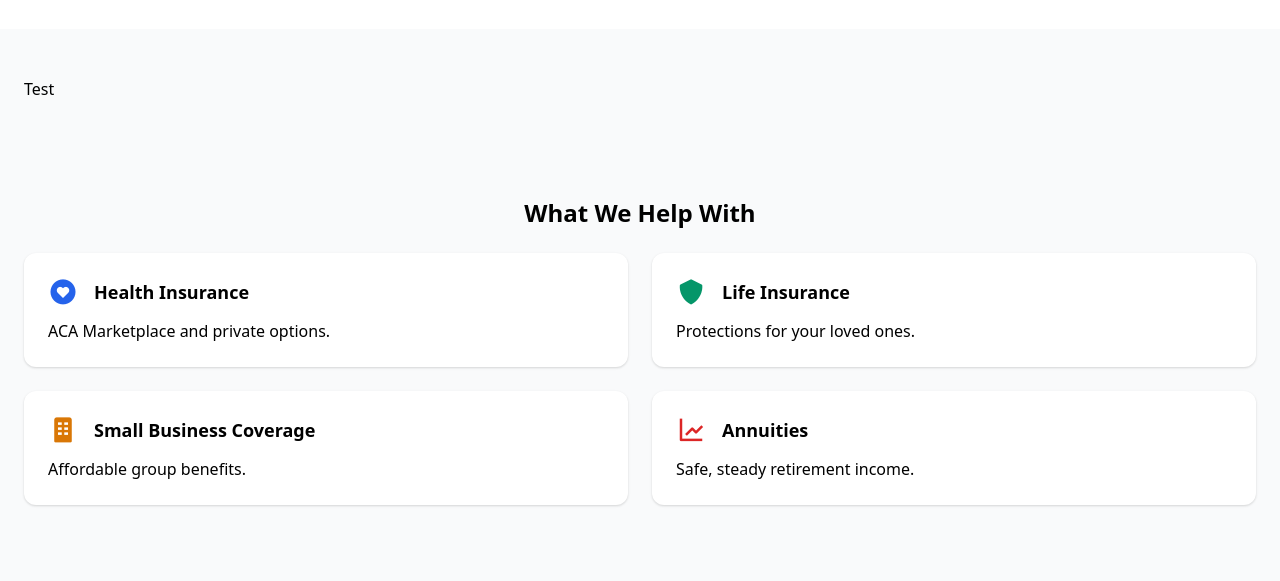
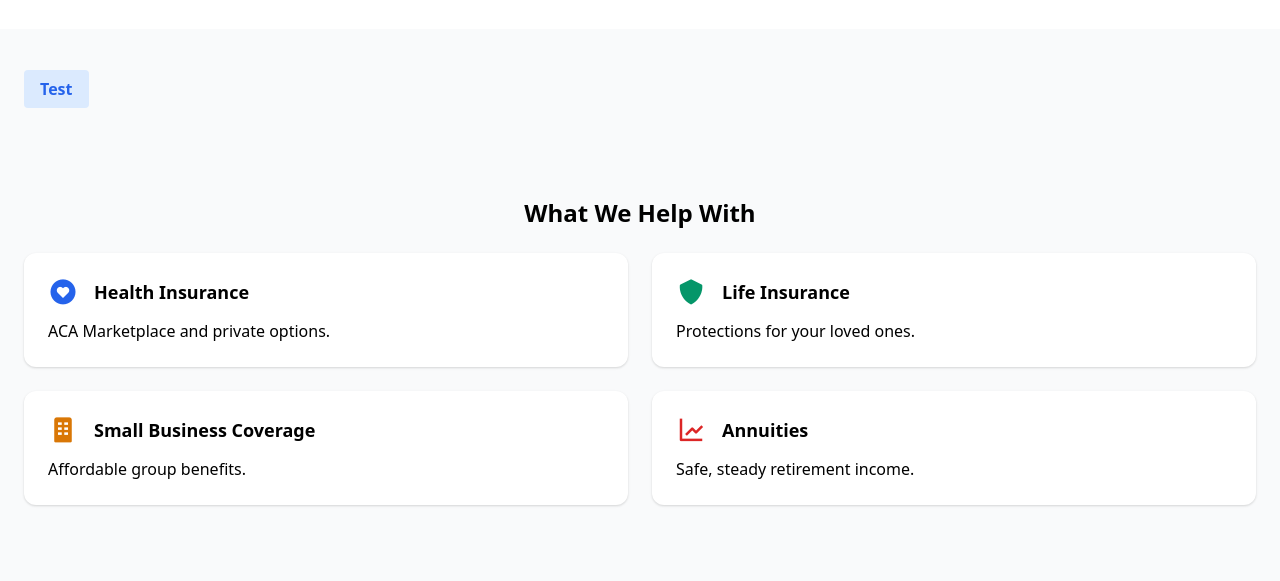
Before and after one commit to cristian9217/insurance-page, a plain HTML site: page index.html in a window 1280 px wide. Shown: the part 219-800 px from the top of the page. Drawn offline with nearby package versions, Linux system fonts and the light colour scheme.

Commit message:
Fix HTML formatting and update links

```diff
--- a/index.html
+++ b/index.html
@@ -25,7 +25,8 @@
         </header>
 
         <section class = "py-12 px-6 bg-gray-50">
-            <a href = "https://staging3.wealthhealthplans.com/en/">Test</a>
+            <a href="https://staging3.wealthhealthplans.com/en/" class="text-blue-600 font-semibold bg-blue-100 px-4
+                py-2 rounded hover:bg-blue-200 transition"> Test </a>
         </section>
 
         <section id="services" class="py-12 px-6 bg-gray-50">
```
